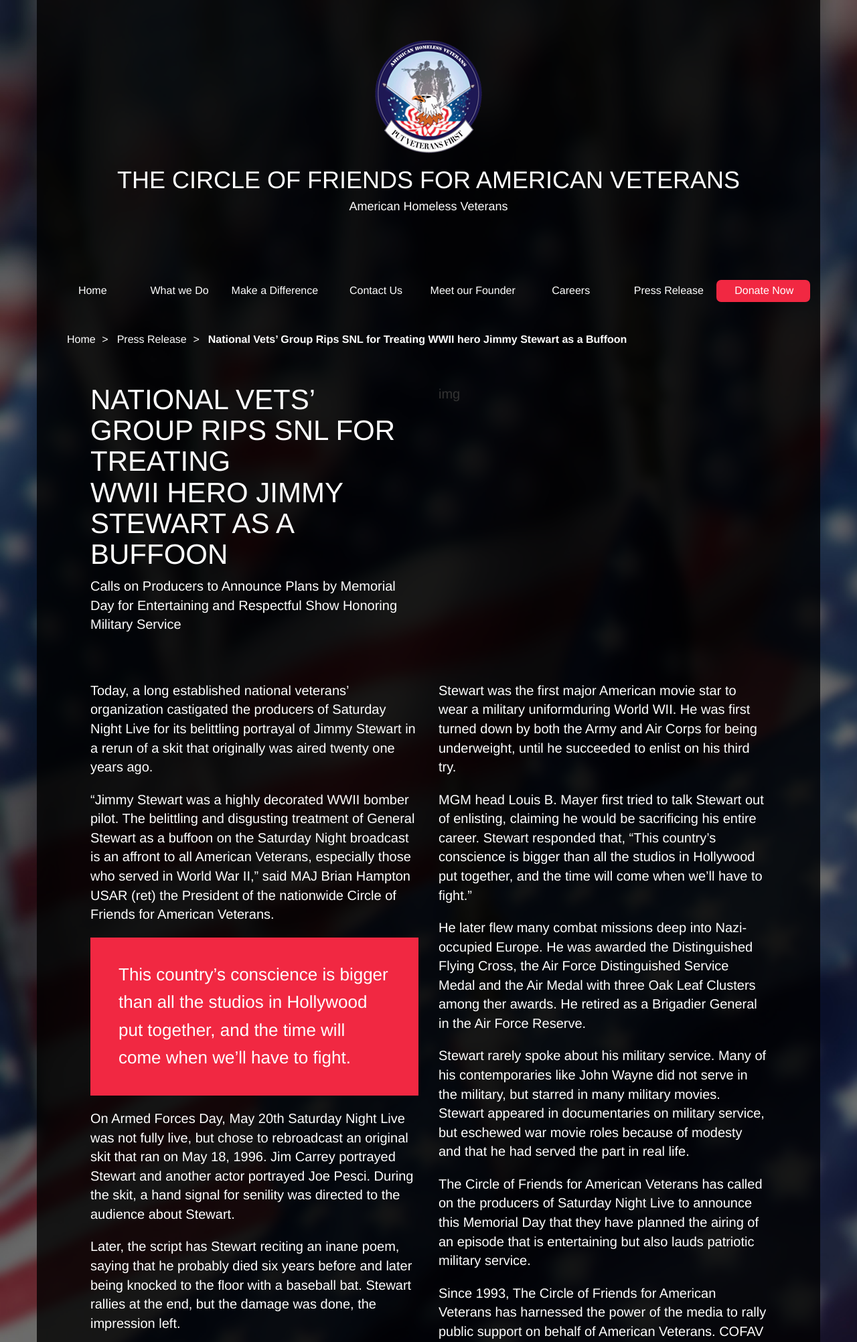
After one commit to kirei7/cffav, a PHP site: page /press_release_detail.php in a window 1280 px wide. The commit adds this page. Shown: the top 2004 px of the page at 67% size. Run offline with PHP 8.4, Linux system fonts and the light colour scheme.

Commit message:
Reponsive making

```diff
--- a/html/css/custom/careers.css
+++ b/html/css/custom/careers.css
@@ -17,6 +17,7 @@
     font-size: 20px;
 }
 
+
 ul.nav a[href="careers.php"]>span {
     border-bottom: 3px solid white;
 }
--- a/html/css/custom/common.css
+++ b/html/css/custom/common.css
@@ -43,9 +43,16 @@ nav {
 nav li span {
     padding: 0 2px 2px 5px;
 }
-nav li.active span {
+/*nav li.active span {
     border-bottom: 3px solid white;
-}
+}*/
+/*nav li.active span:after {
+    content: "";
+    display: block;
+    width: 100%;
+    border-bottom: 3px solid white;
+}*/
+
 nav .nav>li>a {
     padding: 5px;
     font-size: 16px;
@@ -151,6 +158,39 @@ footer .copyright {
 }
 /*section footer end*/
 
+/*submenus nav*/
+.nav-submenu {
+    margin-top: -30px;
+    margin-bottom: 45px;
+    padding-left: 15px;
+}
+.nav-submenu li:last-child a {
+    font-weight: bold;
+}
+.nav-submenu li:last-child a:after {
+    content: "";
+}
+.nav-submenu a {
+    color: white;
+    font-size: 16px;
+}
+.nav-submenu a:after {
+    content: ">";
+    position: absolute;
+    right: -4px;
+}
+.nav-submenu .nav.nav-pills>li>a:hover {
+    background: none;
+    color: #cccccc;
+    text-decoration: none;
+}
+.nav-submenu a:focus {
+    outline: none;
+}
+
+
+/*submenus nav end*/
+
 nav a[href="donation.php"] {
     background: #f12842;
     border-radius: 7px;
@@ -158,3 +198,22 @@ nav a[href="donation.php"] {
 nav .nav>li>a[href="donation.php"]:hover {
     background: #f12842;
 }
+
+/*responsive*/
+
+
+@media screen and (max-width: 1199px){
+    nav .nav > li > a {
+        font-size: 15px;
+    }
+}
+
+@media screen and (max-width: 991px){
+    nav .nav > li > a {
+        font-size: 14px;
+    }
+}@media screen and (max-width: 767px){
+    nav .nav > li > a {
+        font-size: 16px;
+    }
+}
--- a/html/css/custom/mission-for-michelle.css
+++ b/html/css/custom/mission-for-michelle.css
@@ -19,6 +19,9 @@ section {
 #mission-details p {
     color: #014c8f;
 }
+#mission-details header strong {
+    font-size: 22px;
+}
 
 #mission-help {
     background: #f12842;
--- /dev/null
+++ b/html/css/custom/press-release-detailed.css
@@ -0,0 +1,22 @@
+#press-detail {
+    padding: 0 80px 100px 80px;
+    font-size: 20px;
+}
+#press-detail h1 {
+    font-size: 42px;
+    margin-top: 0;
+}
+#press-detail main {
+    margin-top: 40px;
+}
+#press-detail main p {
+    margin-top: 20px;
+    margin-bottom: 20px;
+}
+#press-detail main h4 {
+    background: #f12842;
+    display: block;
+    padding: 35px 42px;
+    font-size: 26px;
+    line-height: 1.6;
+}
--- a/html/parts/header.php
+++ b/html/parts/header.php
@@ -13,27 +13,27 @@
                         <span>What we Do</span>
                     </a>
                     <ul class="dropdown-menu">
-                        <li><a href="#">Our Mission</a></li>
+                        <li><a href="our_mission.php">Our Mission</a></li>
                         <li class="dropdown-divider"></li>
-                        <li><a href="#">Press Release</a></li>
+                        <li><a href="press_release.php">Press Release</a></li>
                         <li class="dropdown-divider"></li>
-                        <li><a href="#">Current Campaign For Veterans’ Facilities</a></li>
+                        <li><a href="current_fundraising.php">Current Campaign For Veterans’ Facilities</a></li>
                         <li class="dropdown-divider"></li>
                         <li><a href="#">Veterans’ Bill Of Rights</a></li>
                         <li class="dropdown-divider"></li>
-                        <li><a href="#">VBOR Affirmers</a></li>
+                        <li><a href="vbor_affirmers.php">VBOR Affirmers</a></li>
                     </ul>
                 </li>
                 <li id="nav-make-difference" class="dropdown">
-                    <a href="make_a_difference.php" data-toggle="dropdown" class="dropdown-toggle">
+                    <a href="make_a_difference.php">
                         <span>Make a Difference</span>
                     </a>
                     <ul class="dropdown-menu">
-                        <li><a href="#">Sign The Veterans’ Bill Of Rights</a></li>
+                        <li><a href="sign_bill.php">Sign The Veterans’ Bill Of Rights</a></li>
                         <li class="dropdown-divider"></li>
                         <li><a href="#">Events</a></li>
                         <li class="dropdown-divider"></li>
-                        <li><a href="#">Current Campaign For Veterans’ Facilities</a></li>
+                        <li><a href="current_fundraising.php">Current Campaign For Veterans’ Facilities</a></li>
                     </ul>
                 </li>
                 <li><a href="contact_us.php"><span>Contact Us</span></a></li>
@@ -44,15 +44,3 @@
             </ul>
         </nav>
     </header>
-
-    <!--<ul>
-        <li class="dropdown">
-            <a data-toggle="dropdown" class="dropdown-toggle" href="#">Dropdown <b class="caret"></b></a>
-            <ul class="dropdown-menu">
-                <li><a href="#">Another action</a></li>
-                <li><a href="#">Something else here</a></li>
-                <li><a href="#">Separated link</a></li>
-                <li><a href="#">One more separated link</a></li>
-            </ul>
-        </li>
-    </ul>-->
--- a/html/press_release.php
+++ b/html/press_release.php
@@ -1,7 +1,7 @@
 <!DOCTYPE html>
 <html>
 <head>
-    <title>Make a Difference</title>
+    <title>Press Release</title>
     <link href="css/custom/press-release.css" rel="stylesheet">
     <?php include "parts/head.php" ?>
 </head>
--- /dev/null
+++ b/html/press_release_detail.php
@@ -0,0 +1,89 @@
+<!DOCTYPE html>
+<html>
+<head>
+    <title>Press Release</title>
+    <link href="css/custom/press-release-detailed.css" rel="stylesheet">
+    <?php include "parts/head.php" ?>
+</head>
+<body>
+<?php include "parts/header.php" ?>
+<div class="row nav-submenu">
+    <div class="col-xs-12">
+        <ul class="nav nav-pills">
+            <li><a href="index.php">Home</a></li>
+            <li><a href="press_release.php">Press Release</a></li>
+            <li><a href="press_release_detail.php">National Vets’ Group Rips SNL for Treating WWII hero Jimmy Stewart as a Buffoon</a></li>
+        </ul>
+    </div>
+</div>
+<section id="press-detail">
+    <header>
+        <div class="row">
+            <div class="col-sm-6 col-sm-push-6">
+                img
+            </div>
+            <div class="col-sm-6 col-sm-pull-6">
+                <h1>NATIONAL VETS’ GROUP RIPS SNL FOR TREATING<br>
+                    WWII HERO JIMMY STEWART AS A BUFFOON</h1>
+                <p>
+                    Calls on Producers to Announce Plans by Memorial Day for Entertaining and Respectful Show Honoring
+                    Military Service
+                </p>
+            </div>
+        </div>
+    </header>
+    <main>
+        <div class="row">
+            <div class="col-sm-6">
+                <p>Today, a long established national veterans’ organization castigated the producers of Saturday Night
+                    Live for its belittling portrayal of Jimmy Stewart in a rerun of a skit that originally was aired
+                    twenty one years ago.</p>
+                <p>“Jimmy Stewart was a highly decorated WWII bomber pilot. The belittling and disgusting treatment of
+                    General Stewart as a buffoon on the Saturday Night broadcast is an affront to all American Veterans,
+                    especially those who served in World War II,” said MAJ Brian Hampton USAR (ret) the President of the
+                    nationwide Circle of Friends for American Veterans.</p>
+                <h4>This country’s conscience is bigger than all the studios in Hollywood put together, and the time
+                    will come when we’ll have to fight.</h4>
+                <p>On Armed Forces Day, May 20th Saturday Night Live was not fully live, but chose to rebroadcast an
+                original skit that ran on May 18, 1996. Jim Carrey portrayed Stewart and another actor portrayed Joe
+                Pesci. During the skit, a hand signal for senility was directed
+                to the audience about Stewart.</p>
+                <p>Later, the script has Stewart reciting an inane poem, saying that he probably died six years before
+                    and later being knocked to the floor with a baseball bat.
+                    Stewart rallies at the end, but the damage was done, the impression left.</p>
+                <p>The veterans’ group said that rebroadcasting of the skit was doubly reprehensible because it was in
+                    terrible taste to begin with and broadcast on a day meant to celebrate military service. The
+                    original skit was broadcast six months after Stewart was hospitalized and had a pacemaker
+                    installed.</p>
+            </div>
+            <div class="col-sm-6">
+                <p>Stewart was the first major American movie star to wear a military uniformduring World WII. He was
+                    first turned down by both the Army and Air Corps for being underweight, until he succeeded to enlist
+                    on his third try.</p>
+                <p>MGM head Louis B. Mayer first tried to talk Stewart out of enlisting, claiming he would be
+                    sacrificing his entire career. Stewart responded that, “This country’s
+                    conscience is bigger than all the studios in Hollywood put together, and the time will come when
+                    we’ll have to fight.”</p>
+                <p>He later flew many combat missions deep into Nazi-occupied Europe. He was awarded the Distinguished
+                    Flying Cross, the Air Force Distinguished Service Medal and the Air Medal with three Oak Leaf
+                    Clusters among ther awards. He retired as a Brigadier General in the Air Force Reserve.</p>
+                <p>Stewart rarely spoke about his military service. Many of his contemporaries like John Wayne did not
+                    serve in the military, but starred in many military movies. Stewart
+                    appeared in documentaries on military service, but eschewed war movie roles because of modesty and
+                    that he had served the part in real life.</p>
+                <p>The Circle of Friends for American Veterans has called on the producers of Saturday Night Live to
+                    announce this Memorial Day that they have planned the airing of an episode that is entertaining but
+                    also lauds patriotic military service.</p>
+                <p>Since 1993, The Circle of Friends for American Veterans has harnessed the power of the media to rally
+                    public support on behalf of American Veterans. COFAV has sponsored 196 programs and forums, with
+                    well over 100 Members of Congress speaking at its events. The Circle of Friends for American
+                    Veterans has supported local homeless veteran transitional facilities by organizing and conducting
+                    programs for public support
+                    in their local areas, as well as through earned media.</p>
+            </div>
+        </div>
+    </main>
+</section>
+<?php include "parts/footer.php" ?>
+</body>
+</html>
--- a/html/what_we_do.php
+++ b/html/what_we_do.php
@@ -9,12 +9,12 @@
 <?php include "parts/header.php" ?>
 <section id="what-we-do">
     <div class="row">
-        <div class="col-sm-5 col-sm-push-6">
+        <div class="col-md-6 col-md-push-6 col-lg-5 col-lg-push-6">
             <div class="what-we-do-content">
                 <img src="img/what-we-do/bodyimg.jpg" class="img-responsive center-block">
             </div>
         </div>
-        <div class="col-sm-5 col-sm-pull-5 col-sm-offset-1">
+        <div class="col-md-5 col-md-pull-6 col-lg-5 col-lg-pull-5 col-md-offset-1">
             <div class="what-we-do-content">
                 <h1>What We Do</h1>
                 <p><b>The Circle of Friends for American Veterans (COFAV) IS A 501(c)3 designated non-profit
```
Also changed, not shown: html/careers.php (+13 -1 lines), html/css/custom/internship.css (+8 -8 lines), html/css/custom/what-we-do.css (+23 -1 lines), html/current_fundraising.php (+9 -0 lines), html/internship.php (+10 -39 lines), html/mission_for_michelle.php (+21 -6 lines), html/our_mission.php (+9 -0 lines), html/parts/career-form.php (added, +41 -0 lines), html/sign_bill.php (+9 -0 lines), html/vbor_affirmers.php (+10 -1 lines).
